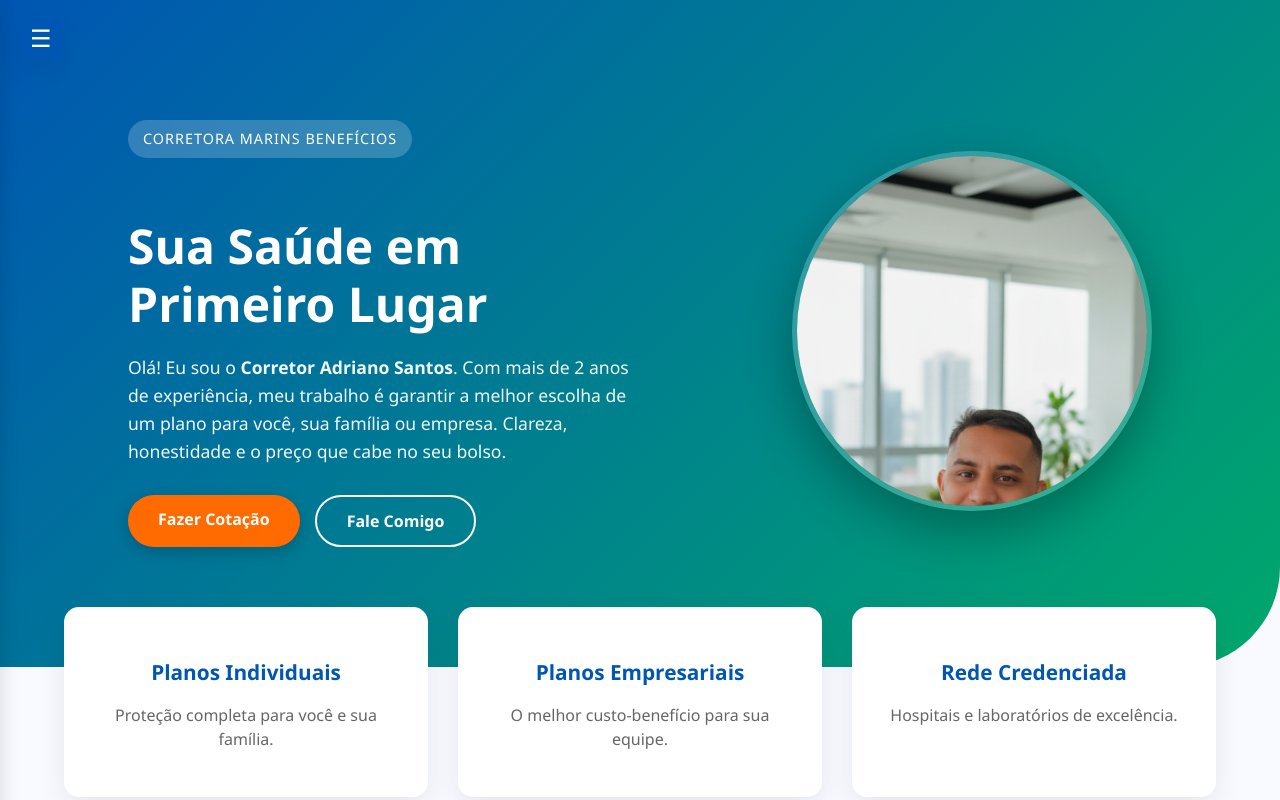
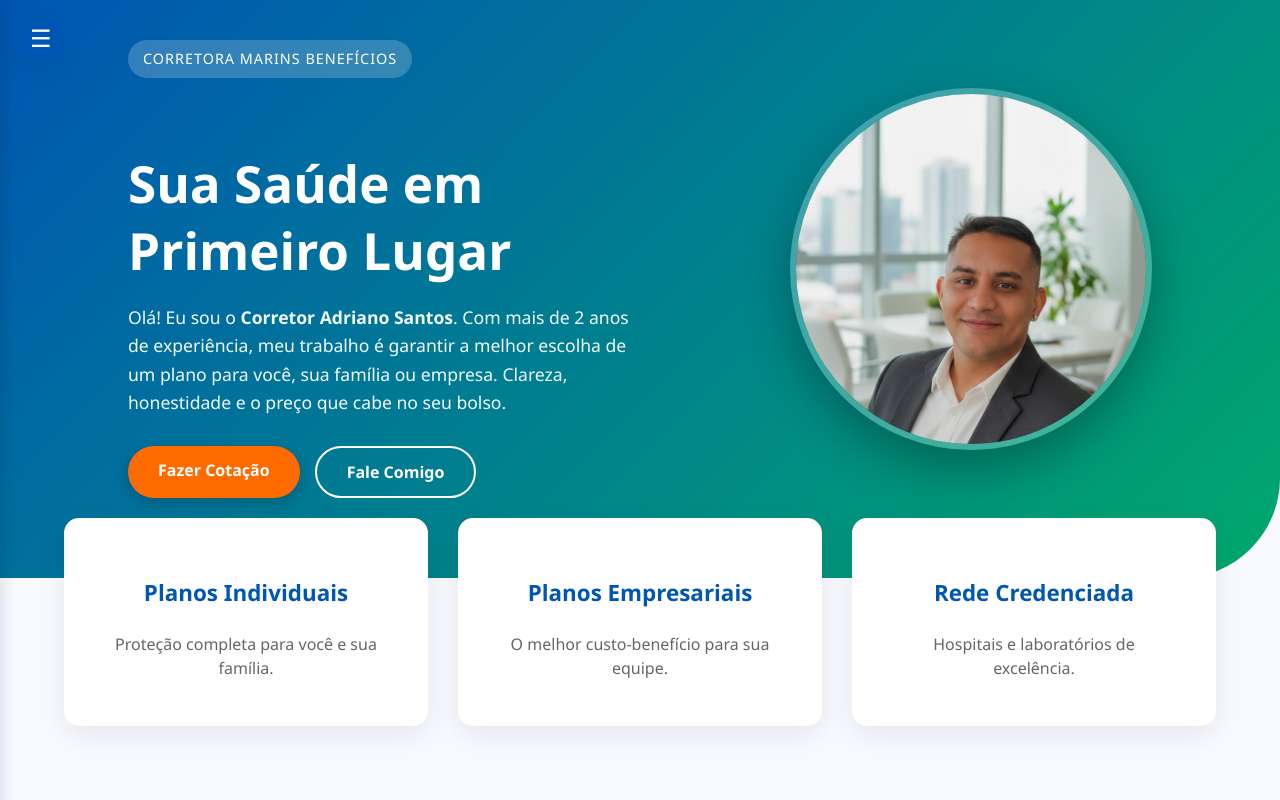
Before and after one commit to blood360/portfolio-corretor, a React (Vite) app in the folder frontend/: page / in a window 1280 px wide. Built offline with nearby package versions, Linux system fonts and the light colour scheme; no server answers.

Commit message:
style: Reduzindo altura do Hero e centralizando foto

```diff
--- a/frontend/src/styles/Home.css
+++ b/frontend/src/styles/Home.css
@@ -4,7 +4,7 @@
 .home-wrapper {
     width: 100%;
     background-color: #f8faff;
-    overflow-x: hidden; /* Garante que nada vaze lateralmente */
+    overflow-x: hidden;
 }
 
 /* ========================================= */
@@ -14,10 +14,7 @@
     display: flex;
     align-items: center;
     justify-content: space-between;
-
-    /* Espaçamento interno generoso */
-    padding: 120px 10% 120px 10%;
-
+    padding: 40px 10% 80px 10%;
     background: var(--gradient-main);
     color: white;
     position: relative;
@@ -27,7 +24,7 @@
 
 .hero-content {
     max-width: 50%;
-    z-index: 2; /* Garante que o texto fique na frente */
+    z-index: 5; /* Texto sempre na frente */
 }
 
 .hero-badge {
@@ -42,10 +39,11 @@
 }
 
 .hero-content h1 {
-    font-size: 3rem;
-    line-height: 1.2; /* Aumentado para não cortar acentos */
+    font-size: 3.2rem;
+    line-height: 1.3; /* Aumentado para não cortar acentos */
     margin-bottom: 20px;
     color: white;
+    padding-top: 10px; /* Espaço extra pro topo da letra */
 }
 
 .hero-content p {
@@ -58,7 +56,7 @@
 .hero-buttons {
     display: flex;
     gap: 15px;
-    flex-wrap: wrap; /* Permite quebrar linha se a tela for estreita */
+    flex-wrap: wrap;
 }
 
 .btn-hero {
@@ -86,19 +84,25 @@
     transform: translateY(-3px);
 }
 
-/* Imagem Redonda */
+.hero-image {
+    display: flex;
+    justify-content: center;
+    align-items: center;
+}
+
 .hero-image img {
     width: 350px;
     height: 350px;
+    aspect-ratio: 1 / 1;
     border-radius: 50%;
     object-fit: cover;
-    object-position: center top;
+    object-position: center center;
     box-shadow: 0 20px 50px rgba(0,0,0,0.3);
-    border: 5px solid rgba(255,255,255,0.2);
+    border: 6px solid rgba(255,255,255,0.25);
 }
 
 /* ========================================= */
-/* 2. FAIXA DE DESTAQUES (CARDS) - CORRIGIDO */
+/* 2. FAIXA DE DESTAQUES (TEXTO CORTADO)     */
 /* ========================================= */
 .features-strip {
     display: flex;
@@ -108,20 +112,19 @@
     padding: 0 5%;
     position: relative;
     z-index: 10;
-    flex-wrap: wrap; /* Permite quebrar linha se faltar espaço */
+    flex-wrap: wrap;
 }
 
 .feature-card {
     background: white;
-    /* AUMENTADO O PADDING para o texto não bater na borda */
-    padding: 30px 25px;
+    padding: 30px 40px; /* Mais altura interna */
     border-radius: 15px;
     box-shadow: 0 10px 30px rgba(0,0,0,0.08);
     flex: 1;
-    /* Define um tamanho mínimo para o texto não esmagar */
     min-width: 250px;
     text-align: center;
     transition: transform 0.3s ease;
+    overflow: visible;
 }
 
 .feature-card:hover {
@@ -130,10 +133,11 @@
 
 .feature-card h3 {
     color: var(--color-blue-primary);
-    font-size: 1.3rem;
-    margin-bottom: 15px;
-    /* AUMENTADO PARA EVITAR CORTES EM LETRAS COMO 'g', 'j', 'p' */
-    line-height: 1.4;
+    font-size: 1.4rem;
+    margin-bottom: 10px;
+    line-height: 1.6;
+    padding: 5px 0;
+
     width: 100%;
 }
 
@@ -154,7 +158,8 @@
     color: var(--color-teal-secondary);
     font-size: 2.2rem;
     margin-bottom: 10px;
-    line-height: 1.3;
+    line-height: 1.4;
+    padding: 5px 0;
 }
 
 .carousel-wrapper {
@@ -162,19 +167,18 @@
     display: flex;
     justify-content: center;
     width: 100%;
-    padding-bottom: 20px; /* Espaço para a sombra não cortar */
+    padding-bottom: 20px;
 }
 
 /* ========================================= */
-/* 4. SOBRE (CORRIGIDO CORTES)               */
+/* 4. SOBRE                                  */
 /* ========================================= */
 .about-section {
     display: flex;
     align-items: center;
     gap: 50px;
-    padding: 80px 10%; /* Mais margem lateral */
+    padding: 80px 10%;
     background-color: white;
-    overflow: hidden; /* Garante que nada vaze */
 }
 
 .about-image {
@@ -187,13 +191,13 @@
     width: 100%;
     max-width: 400px;
     height: auto;
-    border-radius: 20px 0 20px 0;
+    object-fit: contain;
+    border-radius: 20px;
     box-shadow: 0 15px 30px rgba(0,0,0,0.1);
 }
 
 .about-content {
     flex: 1;
-    /* Adicionado padding para o texto não colar na borda direita */
     padding: 10px;
 }
 
@@ -203,18 +207,20 @@
     font-size: 0.9rem;
     letter-spacing: 1px;
     margin-bottom: 10px;
+    padding-top: 5px; /* Evita corte */
 }
 
 .about-content h2 {
     font-size: 2.5rem;
     color: var(--color-blue-primary);
     margin-bottom: 20px;
-    line-height: 1.2; /* Aumentado para evitar corte */
+    line-height: 1.3;
+    padding: 5px 0;
 }
 
 .about-content p {
     font-size: 1.05rem;
-    line-height: 1.7;
+    line-height: 1.8;
     color: #555;
     margin-bottom: 20px;
 }
@@ -226,6 +232,7 @@
     display: inline-block;
     border-bottom: 2px solid var(--color-blue-primary);
     padding-bottom: 2px;
+    line-height: 1.5;
 }
 
 /* ========================================= */
@@ -243,8 +250,6 @@
 
     .hero-image {
         margin-top: 30px;
-        display: flex;
-        justify-content: center;
     }
 
     .hero-image img {
@@ -263,9 +268,8 @@
     }
 
     .feature-card {
-        /* No mobile, tira o min-width pra ele caber na tela */
         min-width: auto;
-        margin: 0 10px; /* Margem lateral pra não colar na borda do celular */
+        margin: 0 10px;
     }
 
     .about-section {
```
Also changed, not shown: 4 other files (tests, documents, lock files or other folders).
